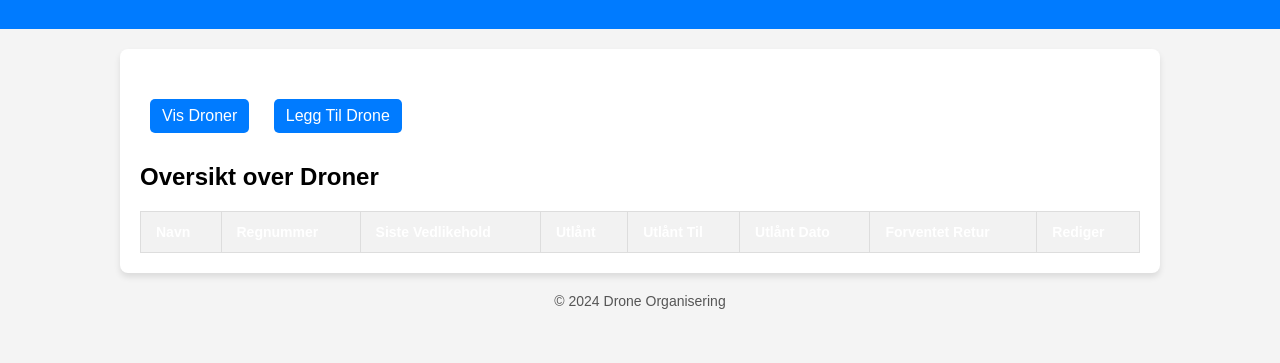
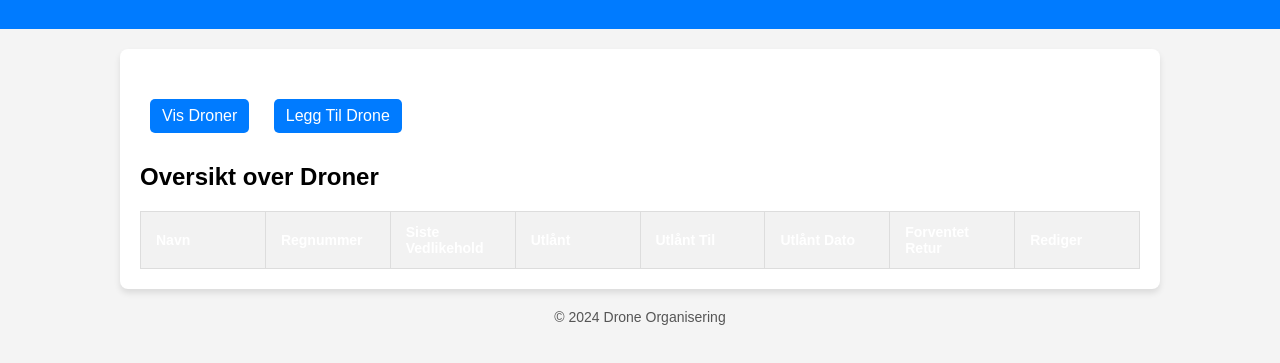
Before and after one commit to DjDoon/GlemmenDRF-CRM, a plain HTML site: page admin.html in a window 1280 px wide. Shown: the part 71-434 px from the top of the page. Drawn offline with Linux system fonts and the light colour scheme.

Commit message:
Update admin-style.css

```diff
--- a/admin-style.css
+++ b/admin-style.css
@@ -44,6 +44,7 @@ table {
     width: 100%;
     border-collapse: collapse;
     margin-top: 20px;
+    table-layout: fixed; /* Ensures columns are evenly distributed */
 }
 
 table thead {
```
